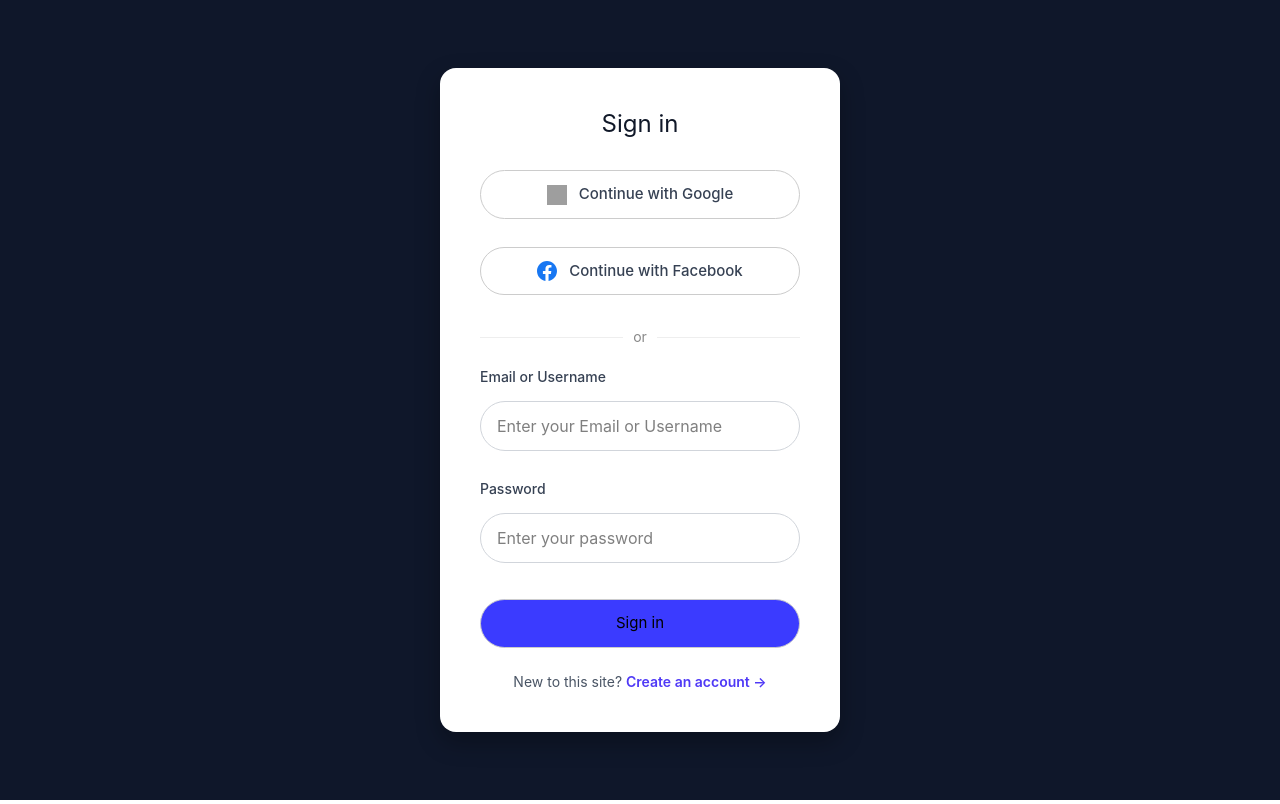
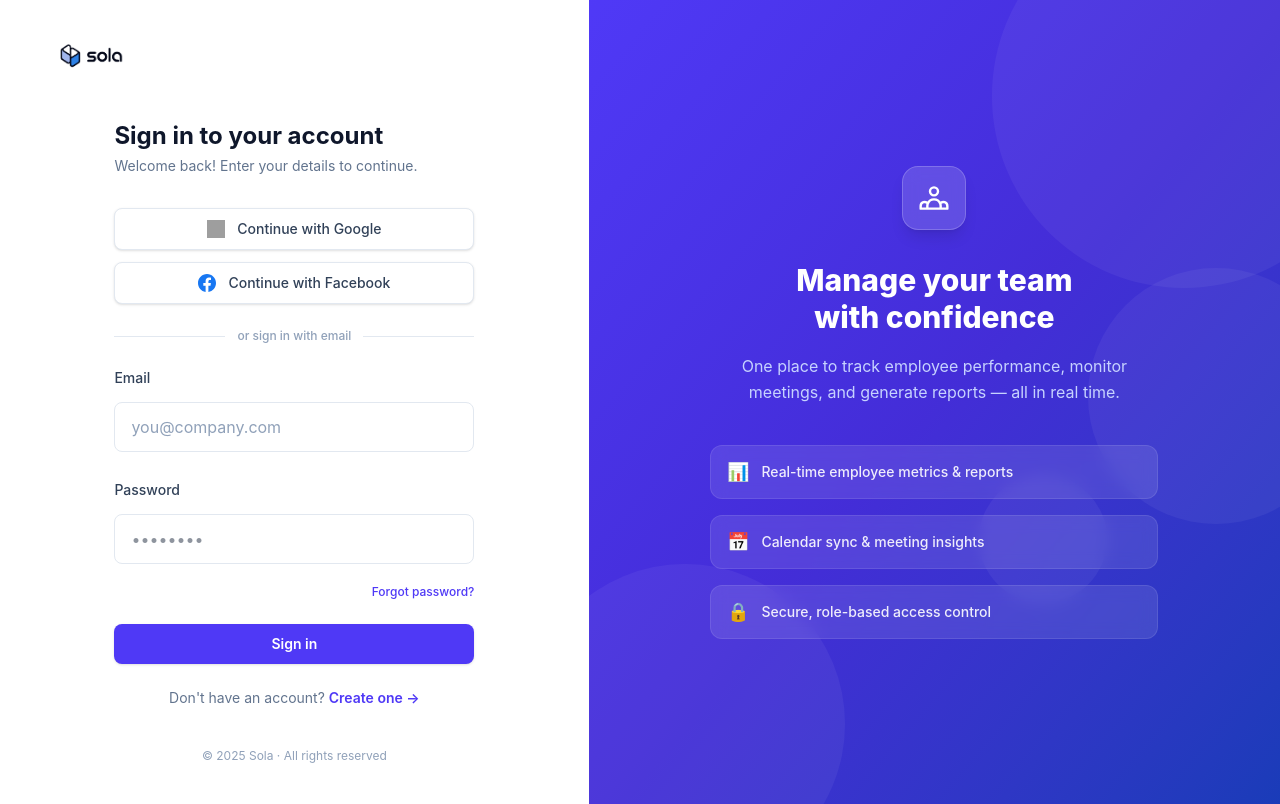
Before and after one commit to diversi-tech/sola, a React (Vite) app in the folder dashboard/client/: page /login in a window 1280 px wide. Built offline with nearby package versions, Linux system fonts and the light colour scheme; grey boxes are pictures that could not be loaded.

Commit message:
changes in login page style

```diff
--- a/dashboard/client/src/pages/LoginPage.tsx
+++ b/dashboard/client/src/pages/LoginPage.tsx
@@ -2,72 +2,164 @@ import React from 'react';
 import { Link, useNavigate } from 'react-router-dom';
 import Input from '../features/login/components/Input';
 import Button from '../features/login/components/Button';
+import logo from '../assets/sola-logo.png';
 
-
-export  const LoginPage: React.FC = () => {
+export const LoginPage: React.FC = () => {
   const navigate = useNavigate();
 
   const handleSignIn = async (): Promise<void> => {
     navigate('/EmployeePage');
   };
 
+  const handleImageError = (e: React.SyntheticEvent<HTMLImageElement>) => {
+    const target = e.currentTarget;
+    target.style.display = 'none';
+    if (target.parentNode) {
+      (target.parentNode as HTMLElement).innerHTML =
+        '<span class="text-2xl font-black text-slate-800">sola<span style="color:#4f46e5">.</span></span>';
+    }
+  };
+
   return (
-    <div className="flex justify-center items-center min-h-screen bg-[#0f172a] font-sans">
+    <div className="flex min-h-screen font-sans">
 
-      <div className="w-full max-w-[400px] bg-white p-10 rounded-[16px] shadow-[0_10px_25px_rgba(0,0,0,0.3)]">
+      {/* ── Left: Form Panel ── */}
+      <div className="flex flex-col w-full lg:w-[46%] bg-white px-8 py-10 lg:px-14">
 
-        <h2 className="text-center mb-[30px] text-2xl font-sans text-gray-900">
-          Sign in
-        </h2>
-
-        <div className="flex flex-col gap-4">
-          <Button className="w-full border border-gray-300 bg-white text-gray-700 py-3 rounded-full hover:bg-gray-50 transition-colors">
-            <div className="flex flex-row items-center justify-center gap-3">
-              <img src="https://upload.wikimedia.org/wikipedia/commons/c/c1/Google_%22G%22_logo.svg" className="w-5 h-5 shrink-0" alt="G" />
-              <span className="font-medium">Continue with Google</span>
-            </div>
-          </Button>
-
-          <Button className="w-full border border-gray-300 bg-white text-gray-700 py-3 rounded-full hover:bg-gray-50 transition-colors">
-            <div className="flex flex-row items-center justify-center gap-3">
-              <svg className="w-5 h-5 shrink-0" xmlns="http://www.w3.org/2000/svg" viewBox="0 0 24 24">
-                <path fill="#1877F2" d="M24 12.073C24 5.404 18.627 0 12 0S0 5.404 0 12.073C0 18.1 4.388 23.094 10.125 24v-8.437H7.078v-3.49h3.047V9.41c0-3.025 1.792-4.697 4.533-4.697 1.312 0 2.686.236 2.686.236v2.97h-1.514c-1.491 0-1.956.93-1.956 1.886v2.267h3.328l-.532 3.49h-2.796V24C19.612 23.094 24 18.1 24 12.073z"/>
-              </svg>
-              <span className="font-medium">Continue with Facebook</span>
-            </div>
-          </Button>
+        {/* Logo */}
+        <div className="mb-12">
+          <img
+            src={logo}
+            alt="Sola"
+            className="h-8 object-contain"
+            onError={handleImageError}
+          />
         </div>
 
-        <div className="flex items-center my-5">
-          <div className="flex-1 h-px bg-[#eee]"></div>
-          <span className="px-2.5 text-[#888] text-sm">or</span>
-          <div className="flex-1 h-px bg-[#eee]"></div>
-        </div>
+        {/* Form — vertically centered */}
+        <div className="flex flex-col justify-center flex-1 max-w-[360px] mx-auto w-full">
 
-        <div className="flex flex-col gap-1.5 mb-4">
-          <label className="text-sm font-medium text-gray-700">Email or Username</label>
-          <Input placeholder="Enter your Email or Username" />
-        </div>
+          <h1 className="text-2xl font-bold text-slate-900 mb-1">Sign in to your account</h1>
+          <p className="text-sm text-slate-500 mb-8">Welcome back! Enter your details to continue.</p>
 
-        <div className="flex flex-col gap-1.5 mb-6">
-          <label className="text-sm font-medium text-gray-700">Password</label>
-          <Input type="password" placeholder="Enter your password" />
-        </div>
+          {/* Social buttons */}
+          <div className="flex flex-col gap-3 mb-6">
+            <button className="flex items-center justify-center gap-3 w-full py-2.5 px-4 border border-slate-200 rounded-lg bg-white text-slate-700 text-sm font-medium hover:bg-slate-50 transition-colors shadow-sm">
+              <img
+                src="https://upload.wikimedia.org/wikipedia/commons/c/c1/Google_%22G%22_logo.svg"
+                className="w-4.5 h-4.5 shrink-0"
+                alt="Google"
+              />
+              Continue with Google
+            </button>
 
-        <Button variant="primary" className="w-full" onClick={handleSignIn}>
-          Sign in
-        </Button>
+            <button className="flex items-center justify-center gap-3 w-full py-2.5 px-4 border border-slate-200 rounded-lg bg-white text-slate-700 text-sm font-medium hover:bg-slate-50 transition-colors shadow-sm">
+              <svg className="w-4.5 h-4.5 shrink-0" xmlns="http://www.w3.org/2000/svg" viewBox="0 0 24 24">
+                <path fill="#1877F2" d="M24 12.073C24 5.404 18.627 0 12 0S0 5.404 0 12.073C0 18.1 4.388 23.094 10.125 24v-8.437H7.078v-3.49h3.047V9.41c0-3.025 1.792-4.697 4.533-4.697 1.312 0 2.686.236 2.686.236v2.97h-1.514c-1.491 0-1.956.93-1.956 1.886v2.267h3.328l-.532 3.49h-2.796V24C19.612 23.094 24 18.1 24 12.073z" />
+              </svg>
+              Continue with Facebook
+            </button>
+          </div>
 
-        <div className="text-center mt-6">
-          <p className="text-sm text-gray-600">
-            New to this site?{' '}
+          {/* Divider */}
+          <div className="flex items-center gap-3 mb-6">
+            <div className="flex-1 h-px bg-slate-200" />
+            <span className="text-xs text-slate-400 font-medium">or sign in with email</span>
+            <div className="flex-1 h-px bg-slate-200" />
+          </div>
+
+          {/* Email */}
+          <div className="mb-4">
+            <label className="block text-sm font-medium text-slate-700 mb-1.5">Email</label>
+            <Input
+              type="email"
+              placeholder="you@company.com"
+              className="!rounded-lg !border-slate-200 focus:!border-indigo-500 focus:!ring-2 focus:!ring-indigo-100 text-slate-800 placeholder:text-slate-400"
+            />
+          </div>
+
+          {/* Password */}
+          <div className="mb-2">
+            <label className="block text-sm font-medium text-slate-700 mb-1.5">Password</label>
+            <Input
+              type="password"
+              placeholder="••••••••"
+              className="!rounded-lg !border-slate-200 focus:!border-indigo-500 focus:!ring-2 focus:!ring-indigo-100 text-slate-800"
+            />
+          </div>
+
+          {/* Forgot password */}
+          <div className="flex justify-end mb-6">
+            <a href="#" className="text-xs text-indigo-600 font-medium hover:text-indigo-700 hover:underline">
+              Forgot password?
+            </a>
+          </div>
+
+          {/* Sign in button */}
+          <button
+            onClick={handleSignIn}
+            className="w-full py-2.5 px-4 bg-indigo-600 hover:bg-indigo-700 active:bg-indigo-800 text-white text-sm font-semibold rounded-lg transition-colors shadow-sm"
+          >
+            Sign in
+          </button>
+
+          {/* Register link */}
+          <p className="text-center text-sm text-slate-500 mt-6">
+            Don't have an account?{' '}
             <Link to="/signup" className="text-indigo-600 font-semibold hover:text-indigo-700 hover:underline">
-              Create an account →
+              Create one →
             </Link>
           </p>
         </div>
 
+        {/* Footer */}
+        <p className="text-xs text-slate-400 text-center mt-10">
+          © 2025 Sola · All rights reserved
+        </p>
       </div>
+
+      {/* ── Right: Brand Panel ── */}
+      <div className="hidden lg:flex lg:w-[54%] bg-gradient-to-br from-indigo-600 via-indigo-700 to-blue-800 flex-col items-center justify-center p-16 relative overflow-hidden">
+
+        {/* Decorative circles */}
+        <div className="absolute -top-24 -right-24 w-96 h-96 rounded-full bg-white/5" />
+        <div className="absolute top-1/3 -right-16 w-64 h-64 rounded-full bg-white/5" />
+        <div className="absolute -bottom-20 -left-16 w-80 h-80 rounded-full bg-white/5" />
+        <div className="absolute bottom-1/4 right-1/4 w-32 h-32 rounded-full bg-white/5" />
+
+        <div className="relative z-10 max-w-md text-center">
+
+          {/* Icon */}
+          <div className="w-16 h-16 rounded-2xl bg-white/15 flex items-center justify-center mx-auto mb-8 shadow-lg backdrop-blur-sm border border-white/20">
+            <svg className="w-8 h-8 text-white" fill="none" stroke="currentColor" viewBox="0 0 24 24">
+              <path strokeLinecap="round" strokeLinejoin="round" strokeWidth="1.8"
+                d="M17 20h5v-2a3 3 0 00-5.356-1.857M17 20H7m10 0v-2c0-.656-.126-1.283-.356-1.857M7 20H2v-2a3 3 0 015.356-1.857M7 20v-2c0-.656.126-1.283.356-1.857m0 0a5.002 5.002 0 019.288 0M15 7a3 3 0 11-6 0 3 3 0 016 0z" />
+            </svg>
+          </div>
+
+          <h2 className="text-3xl font-extrabold text-white mb-4 leading-tight">
+            Manage your team<br />with confidence
+          </h2>
+          <p className="text-indigo-200 text-base leading-relaxed mb-10">
+            One place to track employee performance, monitor meetings, and generate reports — all in real time.
+          </p>
+
+          {/* Feature list */}
+          <div className="flex flex-col gap-4 text-left">
+            {[
+              { icon: '📊', text: 'Real-time employee metrics & reports' },
+              { icon: '📅', text: 'Calendar sync & meeting insights' },
+              { icon: '🔒', text: 'Secure, role-based access control' },
+            ].map(({ icon, text }) => (
+              <div key={text} className="flex items-center gap-3 bg-white/10 rounded-xl px-4 py-3 backdrop-blur-sm border border-white/10">
+                <span className="text-lg">{icon}</span>
+                <span className="text-white/90 text-sm font-medium">{text}</span>
+              </div>
+            ))}
+          </div>
+        </div>
+      </div>
+
     </div>
   );
 };
```
Also changed, not shown: 1 other file (tests, documents, lock files or other folders).
